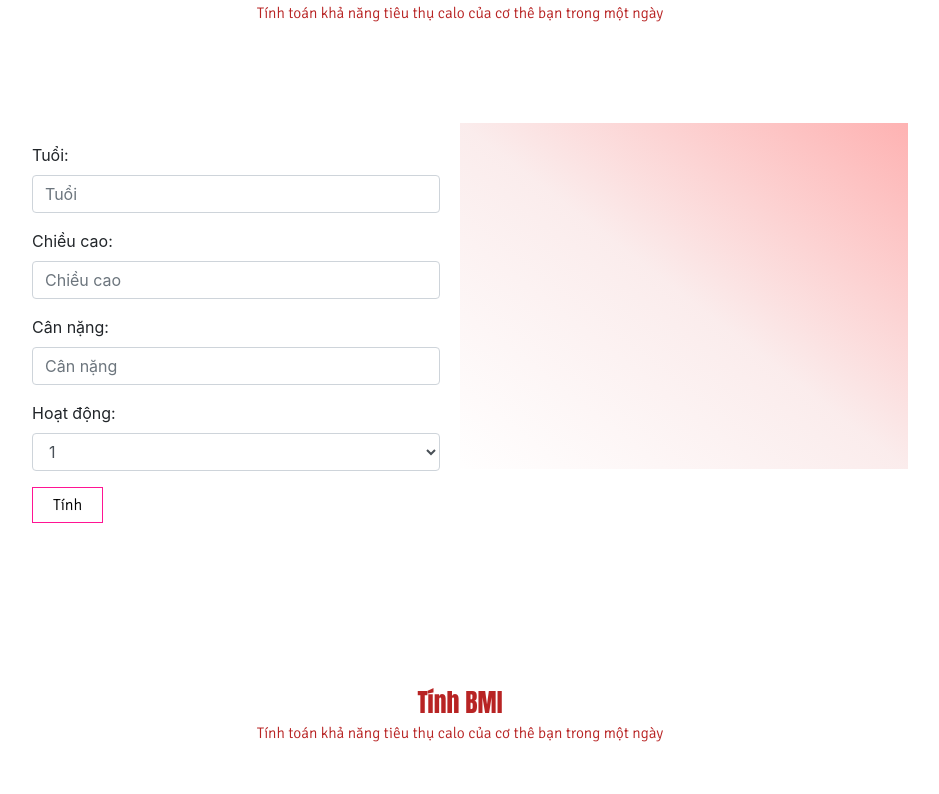
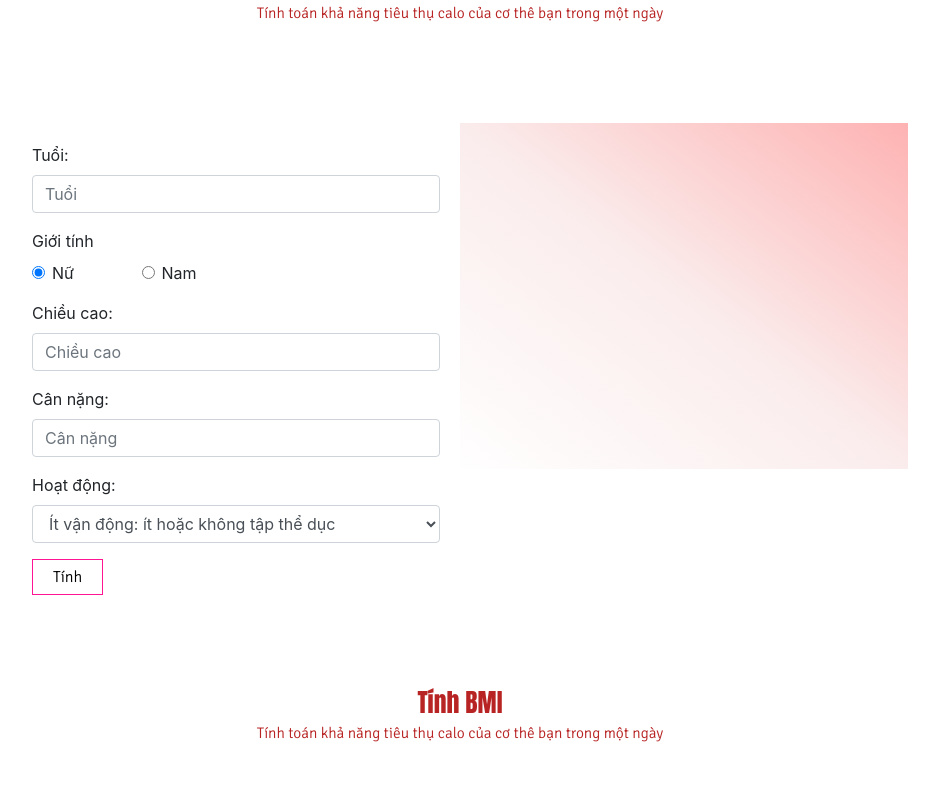
Before and after one commit to TruongAn-Webdesigner/thanhxuan, a PHP site: page / in a window 1280 px wide. Shown: the part 2408-3202 px from the top of the page, without its empty margins (180-1119 px from the left). Run offline with PHP 8.4, Linux system fonts and the light colour scheme; some libraries are stand-ins or nearby versions; some web fonts are replaced.

Commit message:
function tinh calo tieu thu

```diff
--- a/site/js/home.js
+++ b/site/js/home.js
@@ -8,3 +8,39 @@ function linkCssHome() {
 
   document.head.appendChild(linkElement);
 }
+
+$('#tinhcalo').submit(function (e) {
+  e.preventDefault();
+  var arrId = ['calo_tuoi', 'calo_chieucao', 'calo_cannang', 'calo_vandong']
+  var gioitinh = $('input[name=calo_optradio]:checked', '#tinhcalo').val();
+  var valById = getValueById(arrId);
+
+  var H = cmToInches(valById.calo_chieucao);
+  var W = kgToLbs(valById.calo_cannang);
+
+  var BMR = countBMR(gioitinh, W, H, valById.calo_tuoi);
+
+  var TDEE = BMR * parseFloat(valById.calo_vandong);
+  console.log(TDEE);
+});
+
+function countBMR(gioitinh, W, H, A) {
+  var BMR;
+  if (gioitinh == 1) { // nu
+    BMR = 10*W + 6.25*H - 5*A - 161;
+  }
+  if (gioitinh == 0) { // nam
+    BMR = 10*W + 6.25*H - 5*A + 5;
+  }
+  return Math.round(BMR); // BMR là công thức để tính tỷ lệ trao đổi chất cơ bản.
+}
+
+function cmToInches(H) {
+  var toInch = H * 0.393700787;
+  return toInch
+}
+
+function kgToLbs(W) {
+  var toLb = W * 2.20462262;
+  return toLb
+}
--- a/site/js/main.js
+++ b/site/js/main.js
@@ -5,3 +5,15 @@ $(() => {
       windowTop > 50 ? $('#menu').addClass('menuShadow') : $('#menu').removeClass('menuShadow');
   });
 });
+
+function getValueById(arr) {
+  var Ob = {};
+  var bien;
+  for (let i = 0; i < arr.length; i++) {
+    key = arr[i];
+    console.log();
+    bien = $('#'+ key).val();
+    Ob[key] = bien;
+  }
+  return Ob;
+}
--- a/site/layout.php
+++ b/site/layout.php
@@ -18,6 +18,12 @@
     <link rel="stylesheet" href="https://cdnjs.cloudflare.com/ajax/libs/font-awesome/4.7.0/css/font-awesome.min.css">
     <!-- /fontawsome -->
 
+
+    <script src="https://cdnjs.cloudflare.com/ajax/libs/jquery/3.6.0/jquery.min.js"></script>
+    <script src="https://code.jquery.com/jquery-3.2.1.slim.min.js" integrity="sha384-KJ3o2DKtIkvYIK3UENzmM7KCkRr/rE9/Qpg6aAZGJwFDMVNA/GpGFF93hXpG5KkN" crossorigin="anonymous"></script>
+    <script src="https://cdnjs.cloudflare.com/ajax/libs/popper.js/1.12.9/umd/popper.min.js" integrity="sha384-ApNbgh9B+Y1QKtv3Rn7W3mgPxhU9K/ScQsAP7hUibX39j7fakFPskvXusvfa0b4Q" crossorigin="anonymous"></script>
+    <script src="https://maxcdn.bootstrapcdn.com/bootstrap/4.0.0/js/bootstrap.min.js" integrity="sha384-JZR6Spejh4U02d8jOt6vLEHfe/JQGiRRSQQxSfFWpi1MquVdAyjUar5+76PVCmYl" crossorigin="anonymous"></script>
+    <script src="js/main.js"></script>
 </head>
 <body>
     <!-- menu -->
@@ -90,8 +96,3 @@
     </footer>
 </body>
 </html>
-
-<script src="https://code.jquery.com/jquery-3.2.1.slim.min.js" integrity="sha384-KJ3o2DKtIkvYIK3UENzmM7KCkRr/rE9/Qpg6aAZGJwFDMVNA/GpGFF93hXpG5KkN" crossorigin="anonymous"></script>
-<script src="https://cdnjs.cloudflare.com/ajax/libs/popper.js/1.12.9/umd/popper.min.js" integrity="sha384-ApNbgh9B+Y1QKtv3Rn7W3mgPxhU9K/ScQsAP7hUibX39j7fakFPskvXusvfa0b4Q" crossorigin="anonymous"></script>
-<script src="https://maxcdn.bootstrapcdn.com/bootstrap/4.0.0/js/bootstrap.min.js" integrity="sha384-JZR6Spejh4U02d8jOt6vLEHfe/JQGiRRSQQxSfFWpi1MquVdAyjUar5+76PVCmYl" crossorigin="anonymous"></script>
-<script src="js/main.js"></script>
--- a/site/views/home.php
+++ b/site/views/home.php
@@ -137,28 +137,48 @@
       <div class="boxcenter">
           <div class="bg-calo-left">
               <div class="bg-calo-form">
-                  <form>
+                  <form id="tinhcalo">
                       <div class="form-group">
                         <label for="">Tuổi:</label>
-                        <input type="text" class="form-control" id="" aria-describedby="emailHelp" placeholder="Tuổi">
+                        <input type="text" class="form-control" id="calo_tuoi" placeholder="Tuổi">
                         <!-- <small id="emailHelp" class="form-text text-muted">We'll never share your email with anyone else.</small> -->
                       </div>
                       <div class="form-group">
+                        <label for="">Giới tính</label>
+                        <div class="row">
+                          <div class="col-3">
+                              <div class="form-check">
+                              <label class="form-check-label">
+                                <input type="radio" class="form-check-input" name="calo_optradio" checked value="1">Nữ
+
+                              </label>
+                            </div>
+                          </div>
+                          <div class="col-3">
+                            <div class="form-check">
+                              <label class="form-check-label">
+                              <input type="radio" class="form-check-input" name="calo_optradio" value="0">Nam
+                              </label>
+                            </div>
+                          </div>
+                        </div>
+                      </div>
+                      <div class="form-group">
                         <label for="">Chiều cao:</label>
-                        <input type="text" class="form-control" id="" placeholder="Chiều cao">
+                        <input type="text" class="form-control" id="calo_chieucao" placeholder="Chiều cao">
                       </div>
                       <div class="form-group">
                           <label for="">Cân nặng:</label>
-                          <input type="text" class="form-control" id="" placeholder="Cân nặng">
+                          <input type="text" class="form-control" id="calo_cannang" placeholder="Cân nặng">
                       </div>
                       <div class="form-group">
                           <label for="">Hoạt động:</label>
-                          <select class="form-control" id="">
-                            <option>1</option>
-                            <option>2</option>
-                            <option>3</option>
-                            <option>4</option>
-                            <option>5</option>
+                          <select class="form-control" id="calo_vandong">
+                            <option value="1.2">Ít vận động: ít hoặc không tập thể dục</option>
+                            <option value="1.375">Nhẹ: tập thể dục 1-3 lần/tuần</option>
+                            <option value="1.55">Vừa: tập thể dục 3-5 lần/tuần</option>
+                            <option value="1.725">Mạnh: tập thể dục hằng ngày hoặc vận động cường độ cao 6-7 lần/tuần</option>
+                            <option value="1.9">Đặc biệt: vận động cường độ cao hằng ngày hoặc công việc nặng</option>
                           </select>
                         </div>
                       <button type="submit" class="calc">Tính</button>
```
